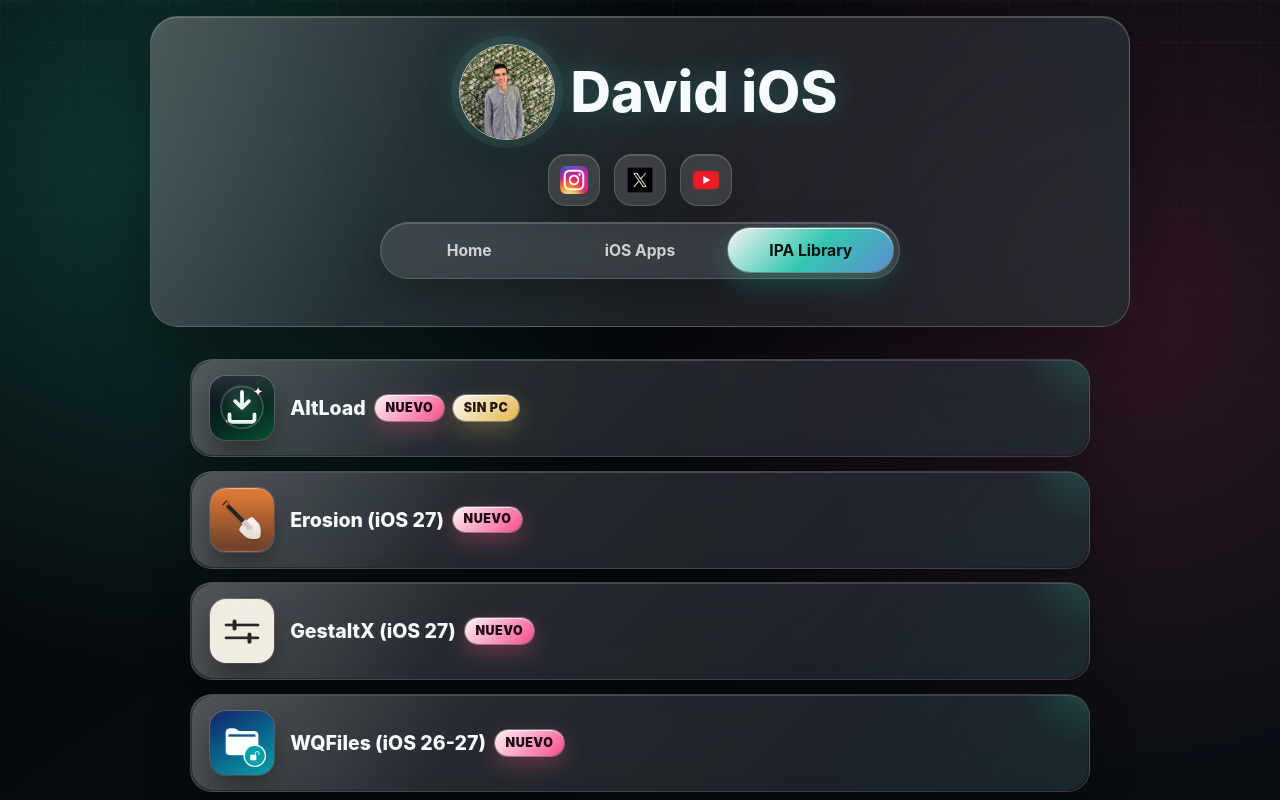
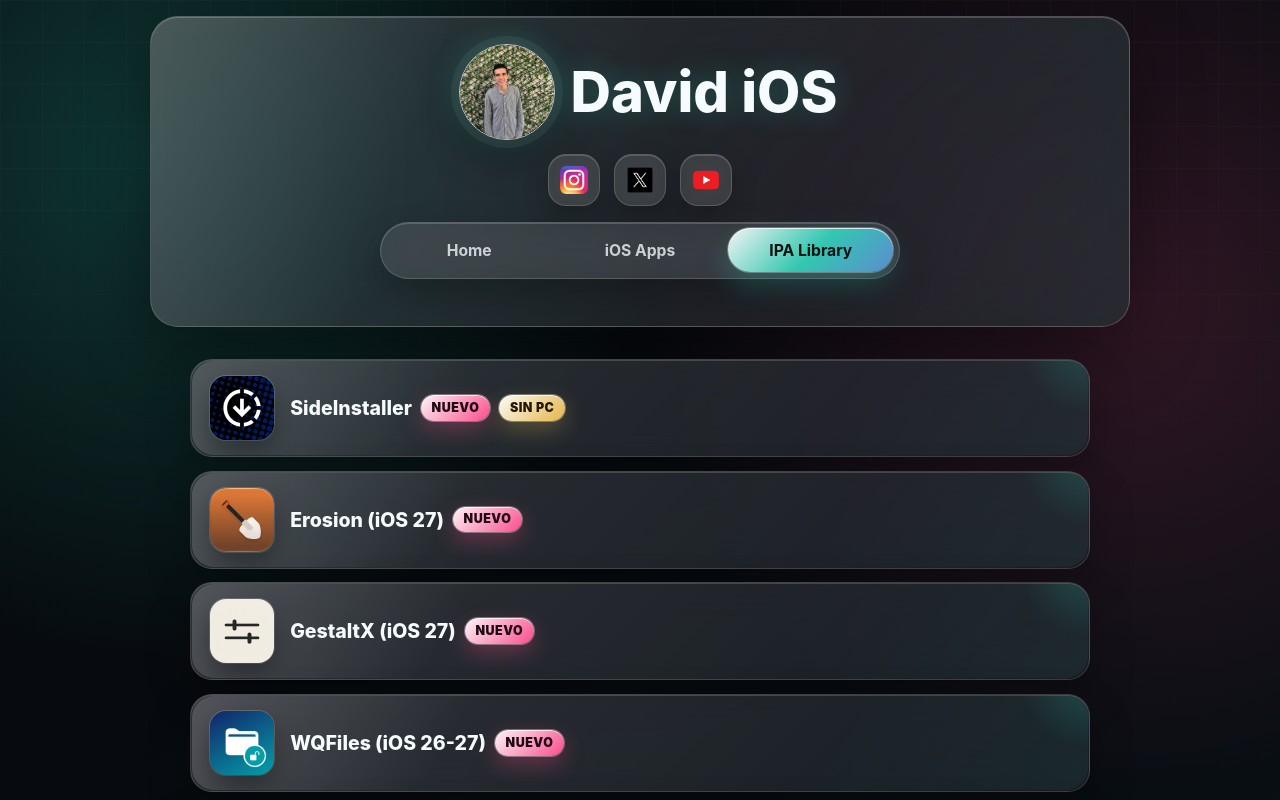
Before and after one commit to davidum19/davidioslink, a plain HTML site: page ipa-library.html in a window 1280 px wide. Shown: the top 800 px of the page. Drawn offline with Linux system fonts and the light colour scheme.

Commit message:
Update ipa-library.html

```diff
--- a/ipa-library.html
+++ b/ipa-library.html
@@ -49,10 +49,10 @@
      <section class="block links">
 
 
-      <a href="https://mirazbakis.github.io/AltLoad/" class="link-item">
-          <img src="altload.svg" alt="Imagen 4">
+      <a href="https://sideinstaller.net" class="link-item">
+          <img src="sideinstaller.png" alt="Imagen 4">
           <div class="text">
-            <h2>AltLoad <span class="new-badge">NUEVO</span><span class="new-badge badge-no-pc">SIN PC</span></h2>
+            <h2>SideInstaller <span class="new-badge">NUEVO</span><span class="new-badge badge-no-pc">SIN PC</span></h2>
 
           </div>
         </a>
```
